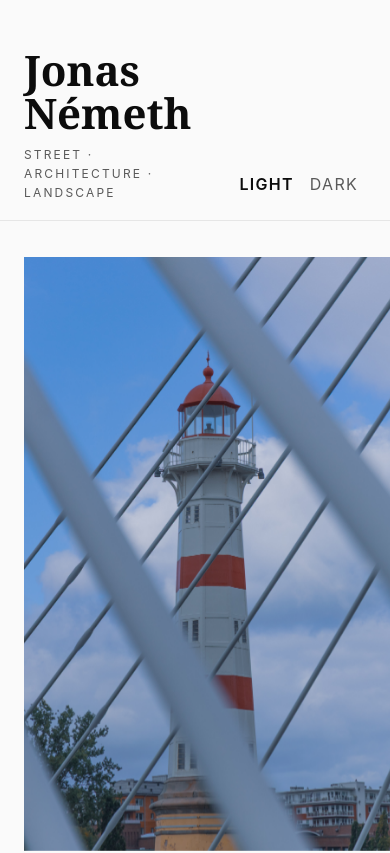
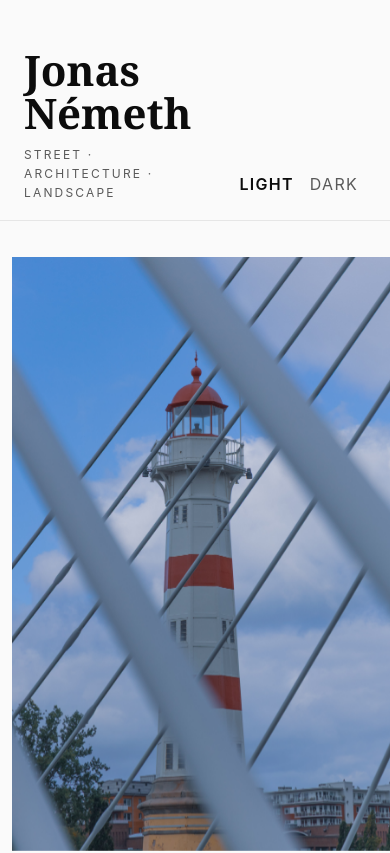
Before and after one commit to Nosperadu/photos, a React (Vite) app: page /#/ in a window 390 px wide. Shown: the top 853 px of the page. Built offline with nearby package versions, Linux system fonts and the light colour scheme.

Commit message:
Update styles.css

```diff
--- a/src/styles.css
+++ b/src/styles.css
@@ -254,3 +254,21 @@ figure, figcaption, .wrap, .grid img, .section-label, .series-intro {
 @media (max-width: 1100px){
   .offset-1, .offset-2, .offset-3 { grid-column-start: auto; }
 }
+/* ==============================
+   (Optional) Hero Full-bleed
+   - nur sichtbar, wenn in ui.flags.js HERO: true
+   - figcaption wird wieder in die max Breite geführt
+   ============================== */
+@media (max-width: 480px){
+  .wrap {
+    padding-left: 12px;
+    padding-right: 12px;
+  }
+  .series-title {
+    font-size: 24px; /* kleinere, aber elegante Headline */
+  }
+  .series-intro {
+    font-size: 13px;
+    line-height: 1.6;
+  }
+}
```
